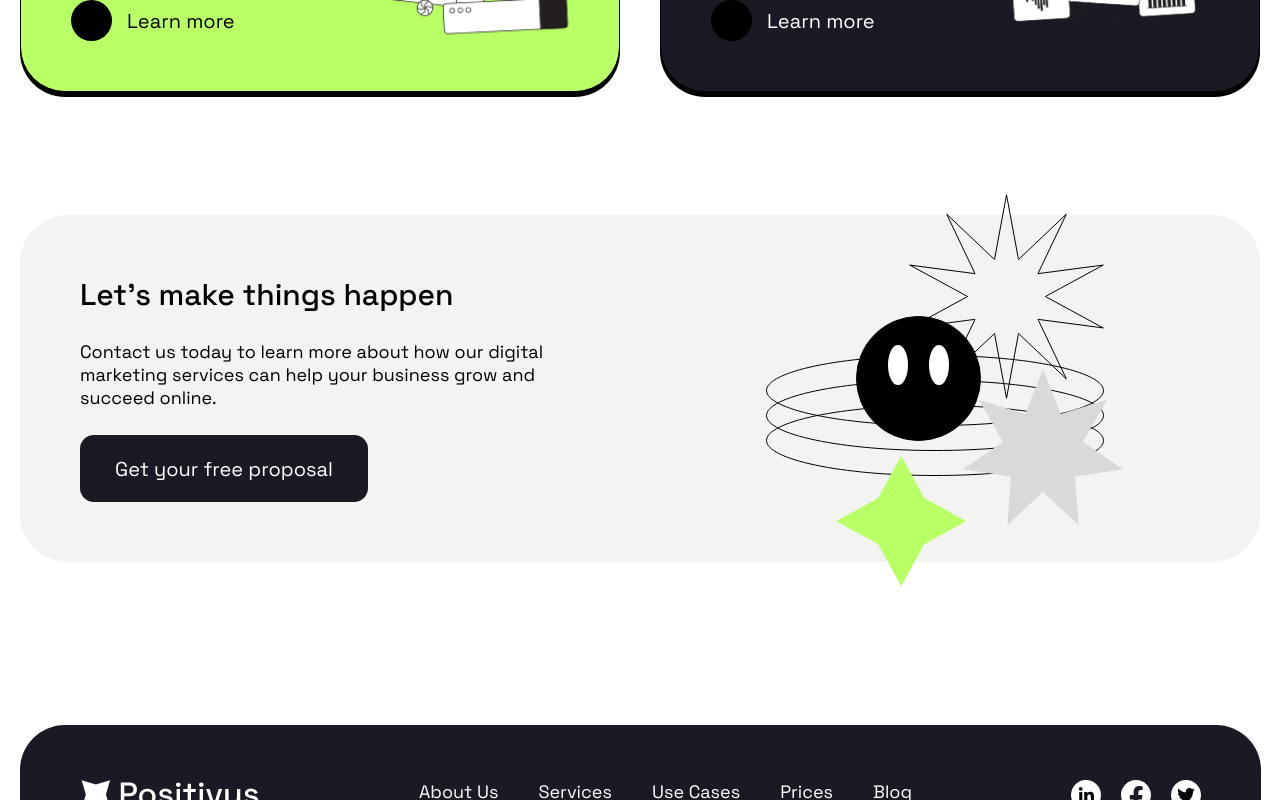
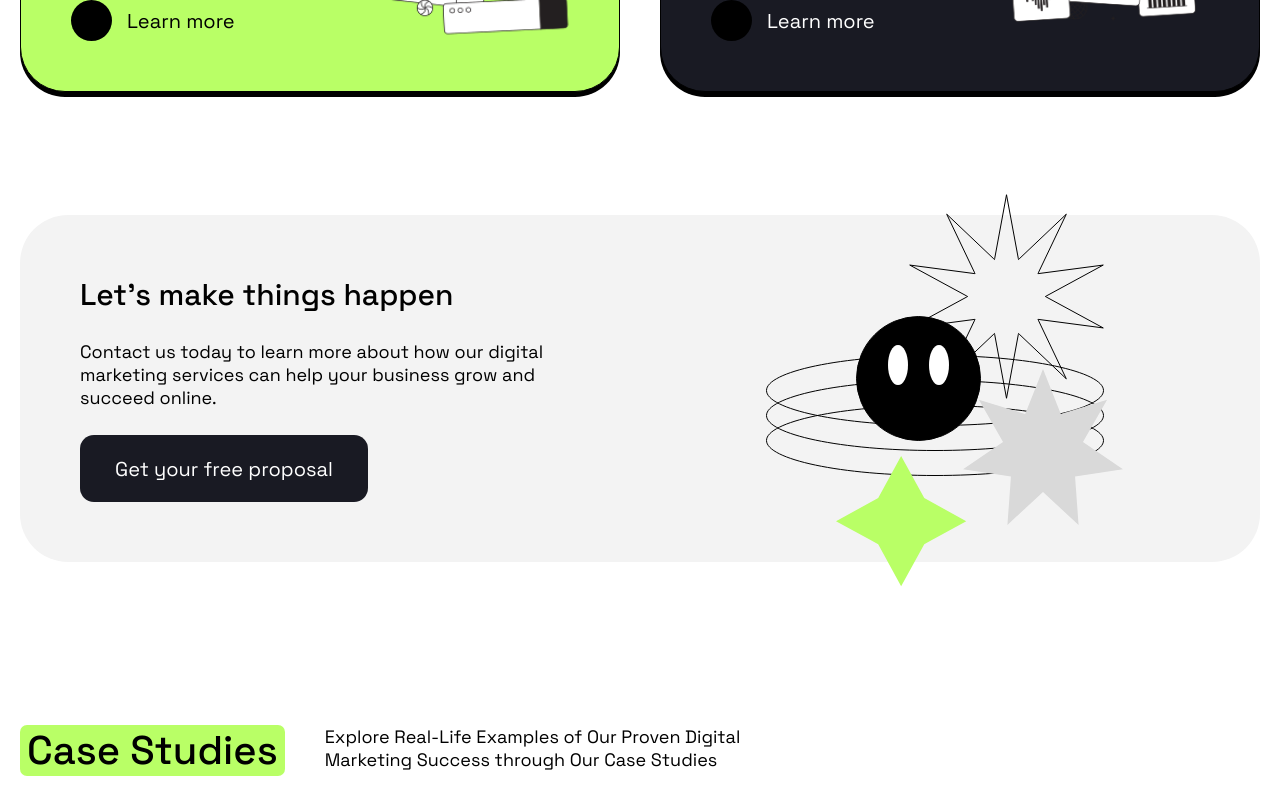
Before and after one commit to dvalentina/positivus-landing-page, a React (Vite) app: page / in a window 1280 px wide. Shown: the part 2000-2800 px from the top of the page. Built offline with nearby package versions, Linux system fonts and the light colour scheme.

Commit message:
feat: add CaseStudies section

```diff
--- a/src/components/App/App.styles.scss
+++ b/src/components/App/App.styles.scss
@@ -34,4 +34,8 @@
   &__free-proposal {
     margin-bottom: 163px;
   }
+
+  &__case-studies {
+    margin-bottom: 140px;
+  }
 }
--- a/src/components/App/App.tsx
+++ b/src/components/App/App.tsx
@@ -8,6 +8,7 @@ import { ScrollTrigger } from 'gsap/ScrollTrigger';
 import { useLayoutEffect } from 'react';
 import Services from '../AppSections/Services/Services';
 import FreeProposal from '../AppSections/FreeProposal/FreeProposal';
+import CaseStudies from '../AppSections/CaseStudies/CaseStudies';
 
 function App() {
   gsap.registerPlugin(ScrollTrigger);
@@ -33,6 +34,7 @@ function App() {
           <Marquee className='app__marquee' />
           <Services className='app__services' />
           <FreeProposal className='app__free-proposal' />
+          <CaseStudies className='app__case-studies' />
           <Footer />
         </div>
       </div>
--- /dev/null
+++ b/src/components/AppSections/CaseStudies/CaseStudies.styles.scss
@@ -0,0 +1,31 @@
+@use 'src/styles/colors';
+
+.case-studies {
+  display: flex;
+  flex-direction: column;
+  gap: 80px;
+
+  &-title {
+    display: flex;
+    gap: 40px;
+
+    &__subtitle {
+      width: 500px;
+    }
+  }
+
+  &-banner {
+    background: colors.$dark;
+    border-radius: 45px;
+    padding: 70px 60px;
+    box-sizing: border-box;
+    display: flex;
+    gap: 60px;
+  }
+
+  &-case-study {
+    display: flex;
+    flex-direction: column;
+    gap: 20px;
+  }
+}
--- /dev/null
+++ b/src/components/AppSections/CaseStudies/CaseStudies.tsx
@@ -0,0 +1,35 @@
+import { caseStudies } from '../../../constants';
+import Link from '../../Link/Link';
+import Typography from '../../Typography/Typography';
+import './CaseStudies.styles.scss';
+
+function CaseStudies({ className = '' }: { className?: string }) {
+  const caseStudiesComponents = caseStudies.map((item, index) => {
+    return (
+      <>
+        <div className='case-studies-case-study'>
+          <Typography color='secondary'>{item.text}</Typography>
+          <Link label='Learn more' variant='simple-green' />
+        </div>
+        {index !== caseStudies.length - 1 ? <hr /> : null}
+      </>
+    );
+  });
+
+  return (
+    <section id='case-studies' className={`case-studies ${className}`}>
+      <div className='case-studies-title'>
+        <Typography role='h2' type='h2' color='primary' highlight='accent'>
+          Case Studies
+        </Typography>
+        <Typography className='case-studies-title__subtitle'>
+          Explore Real-Life Examples of Our Proven Digital Marketing Success
+          through Our Case Studies
+        </Typography>
+      </div>
+      <div className='case-studies-banner'>{caseStudiesComponents}</div>
+    </section>
+  );
+}
+
+export default CaseStudies;
--- a/src/constants/index.tsx
+++ b/src/constants/index.tsx
@@ -14,3 +14,15 @@ export const serviceCards = [
   { title: 'Content Creation', src: 'services-content' },
   { title: 'Analytics and Tracking', src: 'services-analytics' },
 ];
+
+export const caseStudies = [
+  {
+    text: 'For a local restaurant, we implemented a targeted PPC campaign that resulted in a 50% increase in website traffic and a 25% increase in sales.',
+  },
+  {
+    text: 'For a B2B software company, we developed an SEO strategy that resulted in a first page ranking for key keywords and a 200% increase in organic traffic.',
+  },
+  {
+    text: 'For a national retail chain, we created a social media marketing campaign that increased followers by 25% and generated a 20% increase in online sales.',
+  },
+];
```
